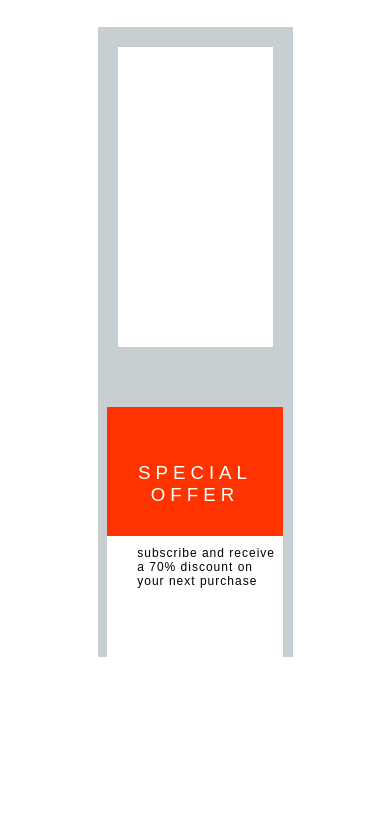
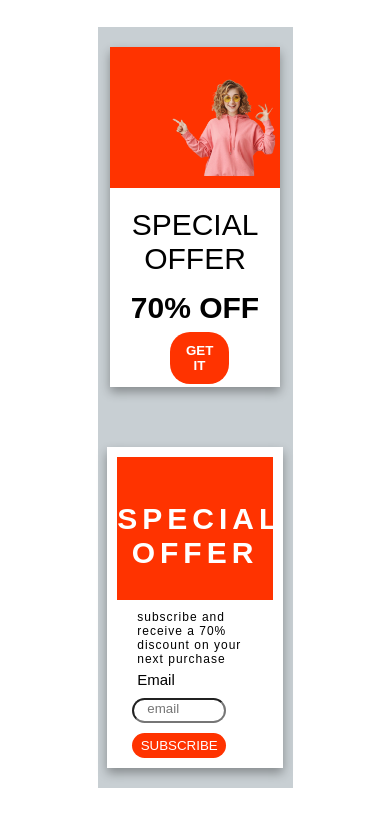
Before and after one commit to Allenade/valentine, a plain HTML site: page project-2/index.html in a window 390 px wide. Drawn offline with Linux system fonts and the light colour scheme.

Commit message:
valentine

```diff
--- a/project-2/index.html
+++ b/project-2/index.html
@@ -10,6 +10,16 @@
 <body>
     <div class="valentine-container">
         <div class="valentine-box">
+            <div class="valentine-woman-box">
+                <img class="valentine-women" src="image/women.png" alt="">
+
+            </div>
+
+            <h2>SPECIAL OFFER</h2>
+            <h3>70% OFF</h3>
+            <div class="valentine-form-box">
+                <button id="valentine-btnsend1">GET IT</button>
+            </div>
         </div>
         <div  class="valentine-smallbox">
 <div class="valentine-text">
@@ -19,8 +29,17 @@
 <p>subscribe and receive a 70%
     discount on your next purchase
 </p>
+<!-- <h4>Email</h4> -->
 
+<!-- <input type="text" placeholder="email"> -->
 
+<div class="valentine-form-box">
+<label for="email">Email</label>
+<input type="text" name="email" id="valentine-email" placeholder="email" required>
+</div>
+<div class="valentine-form-box">
+    <button id="valentine-btnsend">SUBSCRIBE</button>
+</div>
         </div>
     </div>
 </body>
--- a/project-2/style.css
+++ b/project-2/style.css
@@ -17,18 +17,21 @@ margin: 7% 0 0 25%;
 }
 .valentine-box{
     width: 40%;
-    height: 300px;
+    height: 340px;
     background: #fff;
     margin: 20px;
     box-sizing: border-box;
     font-size: 50px;
+    box-shadow: 0 5px 10px #0005;
+
 
 }
 .valentine-smallbox{
     width: 40%;
-    height: 250px;
+    height: 300px;
     background-color: #fff;
     margin: 40px 0 0 0;
+    box-shadow: 0 5px 10px #0005;
 
 }
 .valentine-text{
@@ -47,16 +50,98 @@ word-spacing: 2px;
 .valentine-smallbox p{
     font-size: 12px;
     max-width: 80%;
-    margin: 10px 0 0 30px;
+    margin: 10px 0 0 20px;
 letter-spacing: 1px;
 }
+.valentine-smallbox label{
+    font-weight: 100;
+    font-size: 15px;
+    margin: 5px 0 0  20px;
+}
+.valentine-form-box{
+    /* padding: 0.15rem 0; */
+    display: flex;
+    flex-direction: column;
+   width: 70%;
+}
+ .valentine-form-box input{
+    flex-basis: 100%;
+
+    border-radius: 20px;
+    margin: 10px 0 0  15px;
+
+ }
+ input[type=text] {
+    padding: 1px 0px 5px 13px;
+  }
+button{
+   padding: 0.7rem 1rem;
+   margin: 10px 0px 0px 15px;
+   border-radius: 20px;
+   border-style: none;
+   background-color: #ff3300;
+   color: #fff;
+}
+.valentine-women {
+    width: 110px;
+    margin: 30px 0 0 60px;
+}
+.valentine-woman-box{
+    background-color: #ff3300;
+}
+.valentine-container h3{
+    font-size: 30px;
+    margin: 15px 0 0 0;
+    text-align: center;
+    font-weight: 700;
+}
+.valentine-container h2{
+    font-size: 30px;
+    text-align: center;
+    margin: 20px 0 0 0;
+    font-weight: 100;
+
+}
+#valentine-btnsend1{
+    padding: 0.7rem 2rem;
+    margin: 10px 0px 0px 75px;
+    border-radius: 20px;
+    border-style: none;
+    background-color: #ff3300;
+    color: #fff;
+    font-weight: 600;
+}
+
 @media screen and (max-width: 1200px) {
+    .valentine-container{
+        padding: 0px 0px 20px;
+    }
     .valentine-box{
         width: 40%;
     }
     .valentine-smallbox{
         width: 40%;
+        height: fit-content;
+        padding: 6px;
     }
+    button{
+        padding: 0.3rem 0.3rem;
+        margin: 10px 0px 0px 15px;
+        border-radius: 20px;
+        border-style: none;
+        background-color: #ff3300;
+        color: #fff;
+     }
+     #valentine-btnsend1{
+        padding: 0.7rem 1rem;
+        margin: 7px 0px 0px 60px;
+        border-radius: 20px;
+        border-style: none;
+        background-color: #ff3300;
+        color: #fff;
+        font-weight: 600;
+    }
+
 }
 
 @media screen and (max-width: 600px) {
@@ -65,5 +150,7 @@ letter-spacing: 1px;
     }
     .valentine-smallbox{
         width: 90%;
+        height: fit-content;
+        padding: 10px;
     }
 }
```
Also changed, not shown: project-1/image copy/shoe (1).png (added), project-1/image copy/shoe.png (added), project-1/image copy/women.png (added), project-2/image/shoe (1).png (added), project-2/image/shoe.png (added), project-2/image/women.png (added).
